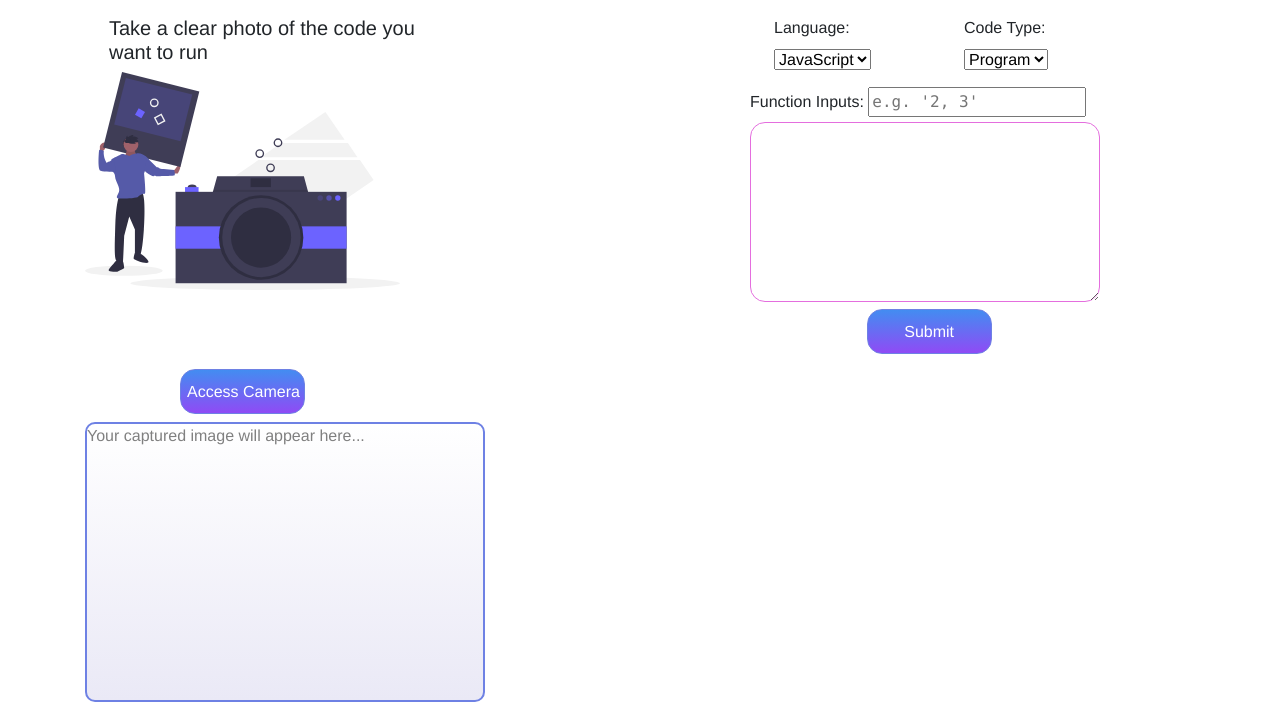
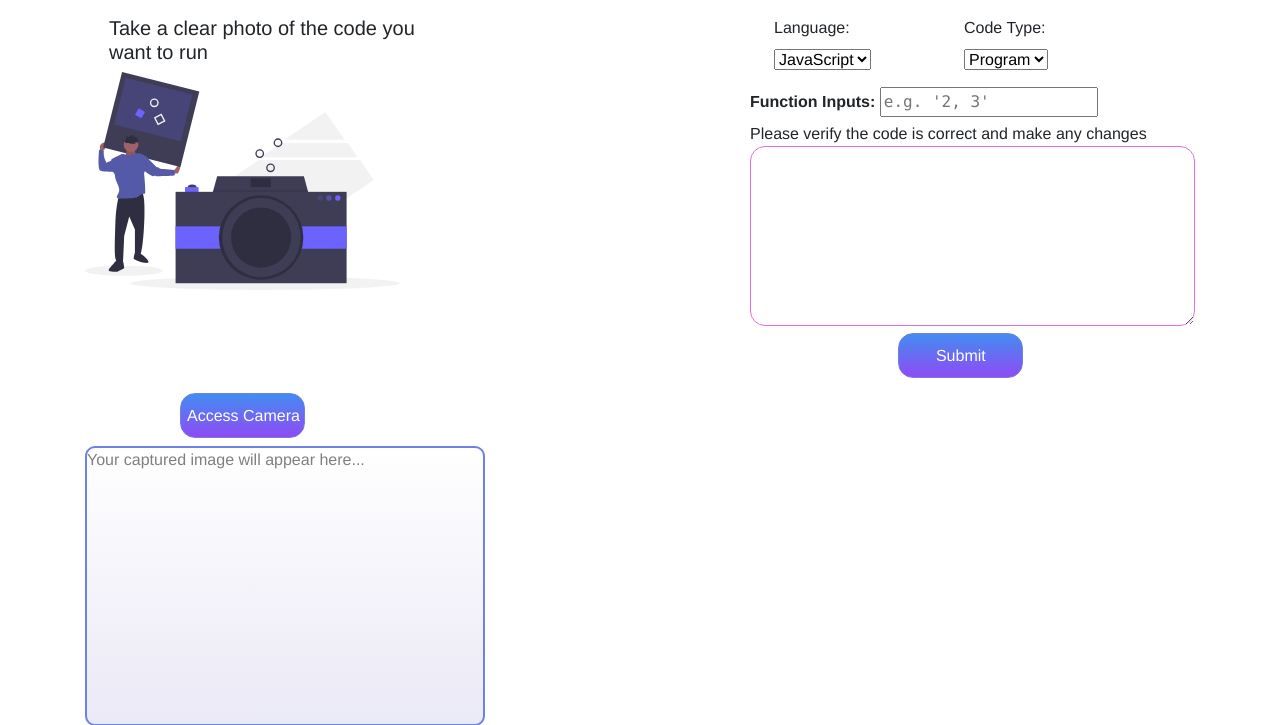
Before and after one commit to ayung8/CodeBoard, a Flask app: page /index in a window 1280 px wide. Shown: the part 56-781 px from the top of the page. Run offline with Flask 2, Linux system fonts and the light colour scheme; some libraries are stand-ins or nearby versions.

Commit message:
text changes

```diff
--- a/static/Styles/styles.css
+++ b/static/Styles/styles.css
@@ -1,5 +1,6 @@
     p, h1 {
     font-family: 'Hind', sans-serif;
+    color: #3F3D56
     }
     .img-wrapper {
     position: relative;
--- a/templates/Intro.html
+++ b/templates/Intro.html
@@ -7,6 +7,7 @@
      <link rel="stylesheet" href="/static/styles.css" >
      <!-- Bootstrap CSS -->
      <link rel="stylesheet" href="https://stackpath.bootstrapcdn.com/bootstrap/4.3.1/css/bootstrap.min.css" integrity="sha384-ggOyR0iXCbMQv3Xipma34MD+dH/1fQ784/j6cY/iJTQUOhcWr7x9JvoRxT2MZw1T" crossorigin="anonymous">
+     <link href="https://fonts.googleapis.com/css?family=Hind&display=swap" rel="stylesheet">
 
     <script type="text/javascript" src="/static/button.js"></script>
     <html lang="en">
--- a/templates/index.html
+++ b/templates/index.html
@@ -7,6 +7,7 @@
 	 <meta name="viewport" content="width=device-width, initial-scale=1, shrink-to-fit=no">
 
 	 <link rel="stylesheet" href="/static/styles.css" >
+	 <link href="https://fonts.googleapis.com/css?family=Hind&display=swap" rel="stylesheet">
 
 	 <!-- Bootstrap CSS -->
 	 <link rel="stylesheet" href="https://stackpath.bootstrapcdn.com/bootstrap/4.3.1/css/bootstrap.min.css" integrity="sha384-ggOyR0iXCbMQv3Xipma34MD+dH/1fQ784/j6cY/iJTQUOhcWr7x9JvoRxT2MZw1T" crossorigin="anonymous">
@@ -25,7 +26,7 @@
 		#textInBox{color:grey;}
 		#photoButton { width: 75px !important; }
 		#returnedText{ width: 100%; height:180px; border-radius: 15px; border:1px solid rgb(228, 110, 222);}
-
+		.bold { font-weight: bold;}
 		#results { position: relative; float:center;  height: 280px; width: 400px; border-radius: 10px; border:2px solid #6E81E4; background-image: linear-gradient(#FFFF, #EAE9F6); }
 	</style>
 	<script src="https://code.jquery.com/jquery-3.3.1.min.js"></script>
@@ -80,12 +81,13 @@
 		<div class="col-md-4 pb-0">
 			<img id="camera-illustration" src="/static/images/camera.svg">
 		</div>
-		<div class="col-md-4 offset-md-3">
+		<div class="col-md-5 offset-md-3">
 				<form action="/output" method="post" id="codeRunner">
-					<div id=functionInputs>
+					<div id=functionInputs class ="bold">
 						<label>Function Inputs:</label>
 						<input type="text" name="functionInputs" value="" placeholder="e.g. '2, 3'" style="font-family:Lucida Console, Monaco, monospace">
 					</div>
+					<div mt-2> Please verify the code is correct and make any changes</div>
 					<textarea name="codetorun" id="returnedText" style="font-family:Lucida Console, Monaco, monospace"></textarea>
 					<input type="submit" class="button offset-md-4">
 				</form>
--- a/templates/results.html
+++ b/templates/results.html
@@ -8,6 +8,8 @@ Results
      <meta name="viewport" content="width=device-width, initial-scale=1, shrink-to-fit=no">
 
      <link rel="stylesheet" href="../static/styles.css" >
+     <link href="https://fonts.googleapis.com/css?family=Hind&display=swap" rel="stylesheet">
+
      <!-- Bootstrap CSS -->
      <link rel="stylesheet" href="https://stackpath.bootstrapcdn.com/bootstrap/4.3.1/css/bootstrap.min.css" integrity="sha384-ggOyR0iXCbMQv3Xipma34MD+dH/1fQ784/j6cY/iJTQUOhcWr7x9JvoRxT2MZw1T" crossorigin="anonymous">
 
```
